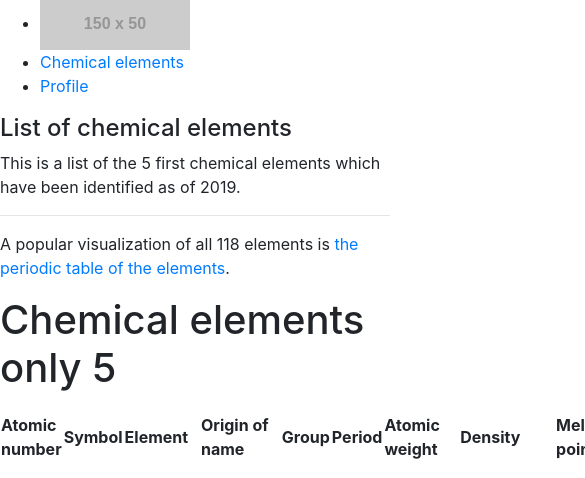
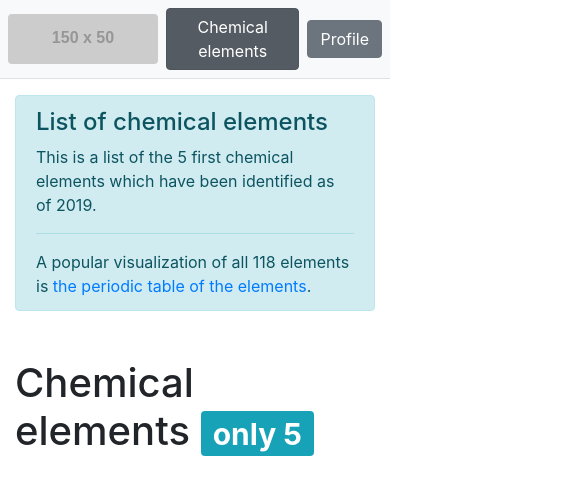
Before and after one commit to SoliraZ/holbertonschool-web_front_end, a plain HTML site: page Bootstrap/2-index.html in a window 390 px wide. Shown: the top 478 px of the page, 585 px wide, since content can reach past the window. Drawn offline with nearby package versions, Linux system fonts and the light colour scheme; placeholder pictures from the web are drawn by us.

Commit message:
Enhance Bootstrap layout in 2-index.html with improved styling and structure. Updated header with responsive classes, added alert for content, and refined table design for better user experience.

```diff
--- a/Bootstrap/2-index.html
+++ b/Bootstrap/2-index.html
@@ -12,38 +12,38 @@
 </head>
 
 <body>
-    <header>
-        <ul>
-            <li>
+    <header class="border-bottom p-2 mb-3 bg-light">
+        <ul class="list-inline mb-0 d-flex align-items-center">
+            <li class="list-inline-item">
                 <a href="/">
-                    <img src="https://dummyimage.com/150x50/a6a6a6/fff.png&text=150x50" />
+                    <img class="rounded" src="https://dummyimage.com/150x50/a6a6a6/fff.png&text=150x50" />
                 </a>
             </li>
-            <li>
-                <a href="#">Chemical elements</a>
+            <li class="list-inline-item ml-auto">
+                <a class="btn btn-secondary active" href="#">Chemical elements</a>
             </li>
-            <li>
-                <a href="#">Profile</a>
+            <li class="list-inline-item">
+                <a class="btn btn-secondary" href="#">Profile</a>
             </li>
         </ul>
     </header>
 
-    <main>
+    <main class="container-fluid">
         <section>
-            <div role="alert">
-                <h4>List of chemical elements</h4>
+            <div class="alert alert-info" role="alert">
+                <h4 class="alert-heading">List of chemical elements</h4>
                 <p>This is a list of the 5 first chemical elements which have been identified as of 2019.</p>
                 <hr>
-                <p>A popular visualization of all 118 elements is <a
+                <p class="mb-0">A popular visualization of all 118 elements is <a
                         href="https://en.wikipedia.org/wiki/Periodic_table">the periodic table of the elements</a>.</p>
             </div>
         </section>
 
         <section>
-            <h1>Chemical elements <span>only 5</span></h1>
+            <h1 class="mb-4 mt-5">Chemical elements <span class="badge badge-info">only 5</span></h1>
 
-            <div>
-                <table>
+            <div class="table-responsive-lg">
+                <table class="table table-dark table-hover">
                     <thead>
                         <tr>
                             <th scope="col">Atomic number</th>
```
